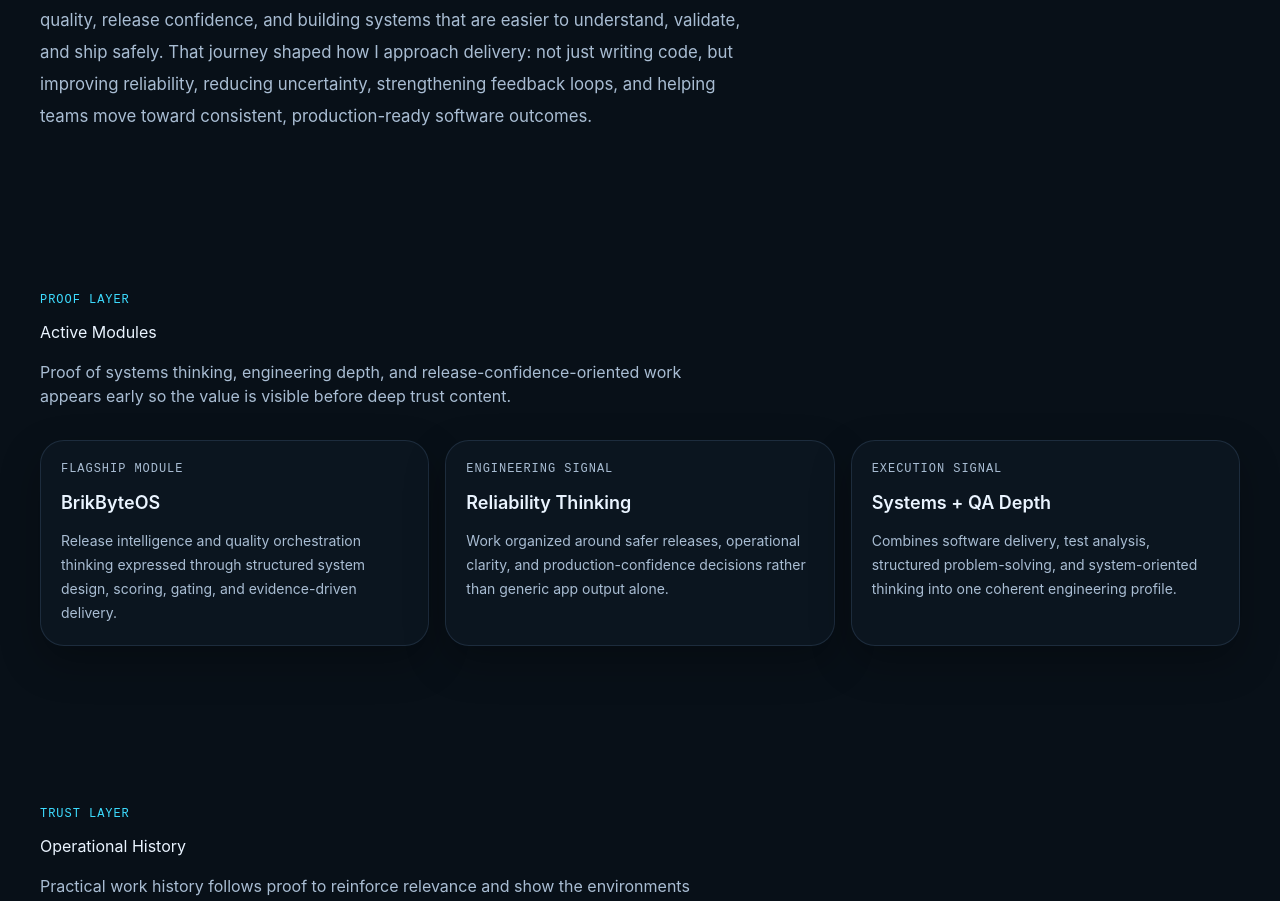
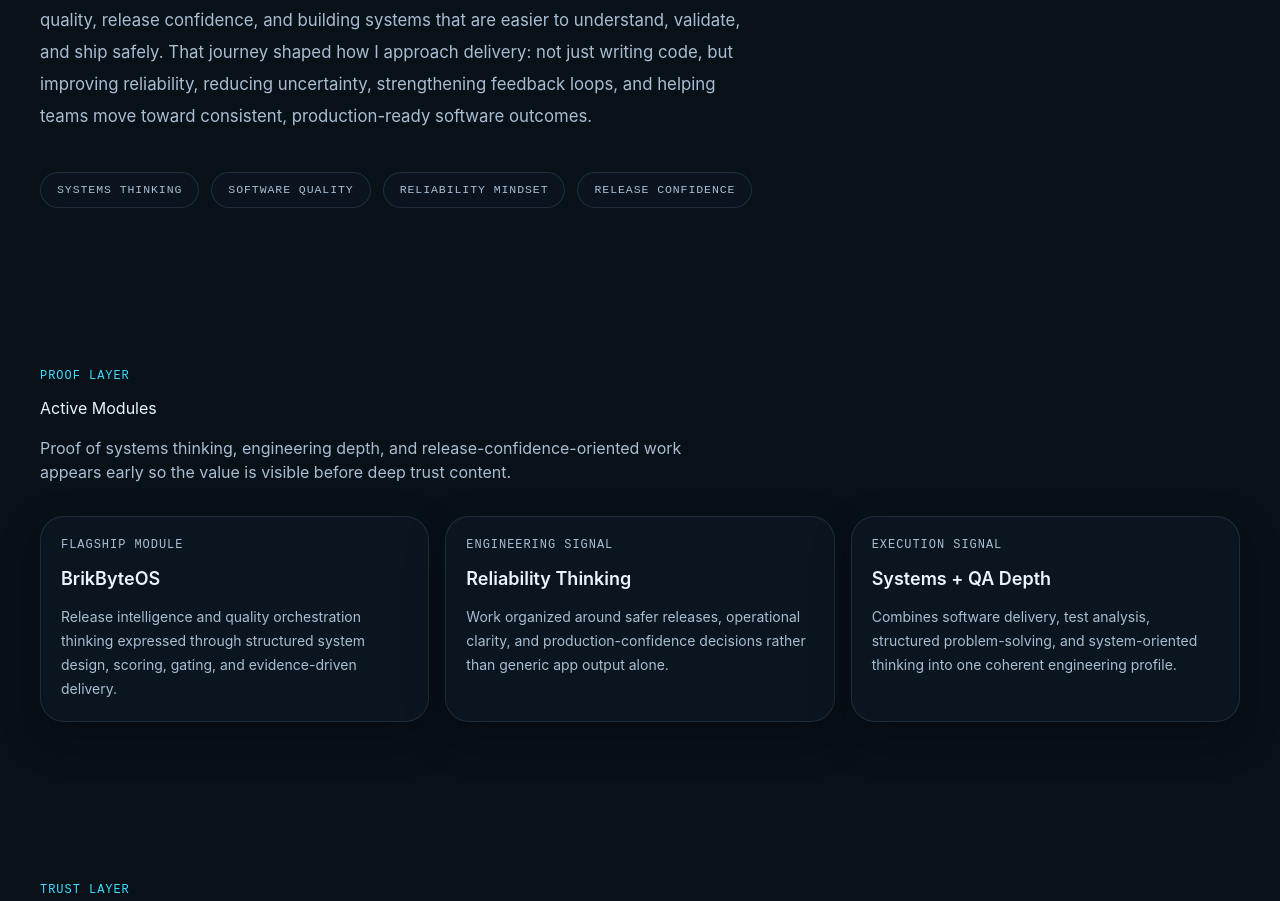
Before and after one commit to thapelomagqazana/thapelo-portfolio, a React (Vite) app: page / in a window 1280 px wide. Shown: the part 1662-2563 px from the top of the page. Built offline with nearby package versions, Linux system fonts and the light colour scheme.

Commit message:
feat(about): connect construction background to present engineering value
Signed-off-by: Thapelo Magqazana <tapsmcgzee8@gmail.com>

```diff
--- a/src/components/about/AboutMissionProfile.tsx
+++ b/src/components/about/AboutMissionProfile.tsx
@@ -1,6 +1,7 @@
 import type { HTMLAttributes } from "react";
 import { classNames } from "../../lib/classNames";
 import { ABOUT_MISSION_PROFILE_CONTENT } from "./about.content";
+import { AboutValueSignals } from "./AboutValueSignals";
 
 /**
  * Props for the AboutMissionProfile component.
@@ -53,6 +54,12 @@ export function AboutMissionProfile({
           <p className="mt-6 max-w-[68ch] text-base leading-8 text-text-secondary sm:text-[1.05rem]">
             {ABOUT_MISSION_PROFILE_CONTENT.story}
           </p>
+
+          <div className="lg:pt-10">
+            <AboutValueSignals
+              signals={ABOUT_MISSION_PROFILE_CONTENT.valueSignals}
+            />
+          </div>
         </div>
       </div>
     </section>
--- /dev/null
+++ b/src/components/about/AboutValueSignals.tsx
@@ -0,0 +1,42 @@
+import type { AboutValueSignal } from "./about.types";
+
+/**
+ * Props for the AboutValueSignals component.
+ */
+export interface AboutValueSignalsProps {
+  /**
+   * Structured value signals to render beside or below the About story.
+   */
+  readonly signals: readonly AboutValueSignal[];
+}
+
+/**
+ * About-section value signal strip.
+ *
+ * Responsibilities:
+ * - Reinforce the story's present-day engineering value
+ * - Help recruiters scan current positioning quickly
+ * - Keep the About section professionally relevant and aligned with the hero
+ *
+ * Accessibility:
+ * - Uses a named region for grouped supporting signals
+ * - Keeps visible labels short and readable
+ */
+export function AboutValueSignals({ signals }: AboutValueSignalsProps) {
+  return (
+    <div
+      role="region"
+      aria-label="Current engineering value signals"
+      className="flex flex-wrap gap-3"
+    >
+      {signals.map((signal) => (
+        <span
+          key={signal.label}
+          className="inline-flex items-center rounded-full border border-border-subtle bg-bg-850/70 px-4 py-2 font-mono text-[0.72rem] uppercase tracking-[0.08em] text-text-secondary"
+        >
+          {signal.label}
+        </span>
+      ))}
+    </div>
+  );
+}
--- a/src/components/about/about.content.ts
+++ b/src/components/about/about.content.ts
@@ -13,4 +13,11 @@ export const ABOUT_MISSION_PROFILE_CONTENT: AboutMissionProfileContent = {
   title: "From construction to software, with systems thinking intact.",
   story:
   "My background began in construction studies, where planning, coordination, sequencing, and disciplined execution were essential to delivering complex work reliably and safely. That environment required structured thinking, clear communication, and accountability across moving parts. I later transitioned into software development and testing, bringing that systems-oriented mindset into engineering environments. Today, I focus on software quality, release confidence, and building systems that are easier to understand, validate, and ship safely. That journey shaped how I approach delivery: not just writing code, but improving reliability, reducing uncertainty, strengthening feedback loops, and helping teams move toward consistent, production-ready software outcomes.",
+
+  valueSignals: [
+    { label: "Systems Thinking" },
+    { label: "Software Quality" },
+    { label: "Reliability Mindset" },
+    { label: "Release Confidence" },
+  ],
 };
--- a/src/components/about/about.types.ts
+++ b/src/components/about/about.types.ts
@@ -1,3 +1,23 @@
+/**
+ * Data contract for a short About value signal.
+ *
+ * Purpose:
+ * - Reinforce the current-value framing beside the story
+ * - Keep recruiter-facing cues structured and reusable
+ */
+export interface AboutValueSignal {
+  /**
+   * Short signal label.
+   *
+   * Examples:
+   * - "Systems Thinking"
+   * - "Software Quality"
+   * - "Release Confidence"
+   */
+  readonly label: string;
+}
+
+
 /**
  * Data contract for the concise About / Mission Profile story.
  *
@@ -33,4 +53,13 @@ export interface AboutMissionProfileContent {
    * - Must stay within the approved brevity target
    */
   readonly story: string;
+
+  /**
+   * Supporting recruiter-facing value signals.
+   *
+   * Purpose:
+   * - Make current value scannable beside the story
+   * - Reinforce positioning without repeating the hero verbatim
+   */
+  readonly valueSignals: readonly AboutValueSignal[];
 }
```
Also changed, not shown: 1 other file (tests, documents, lock files or other folders).
